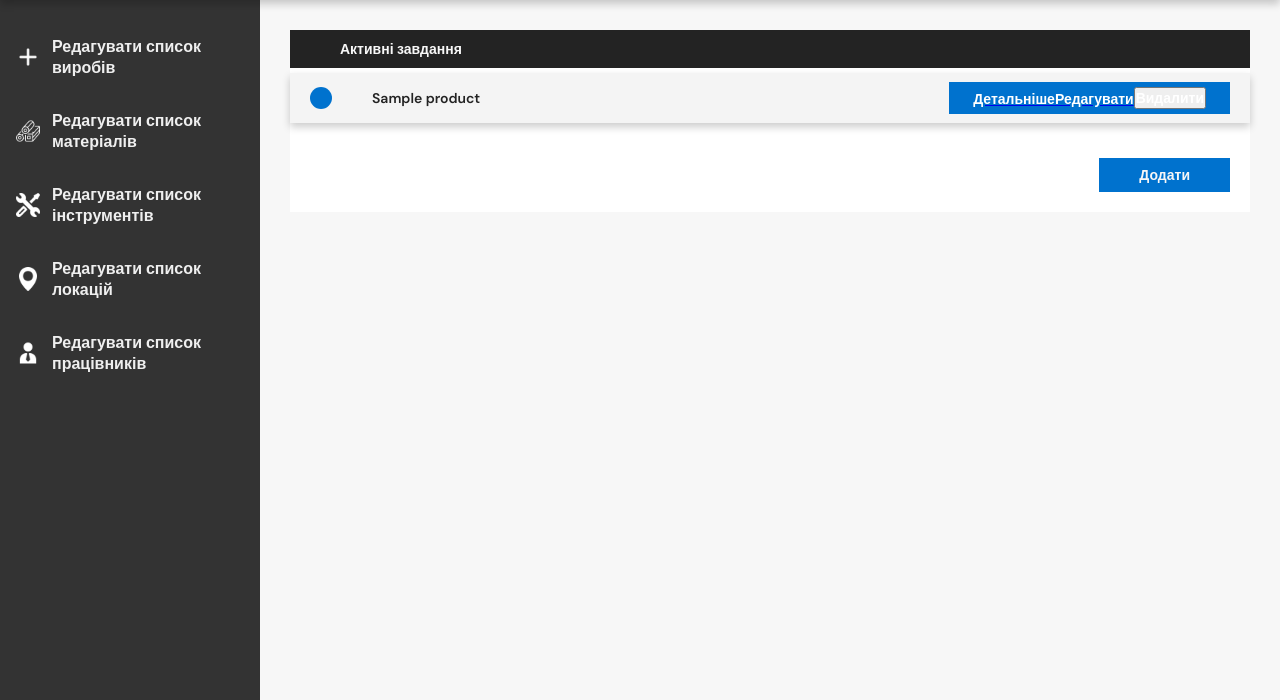
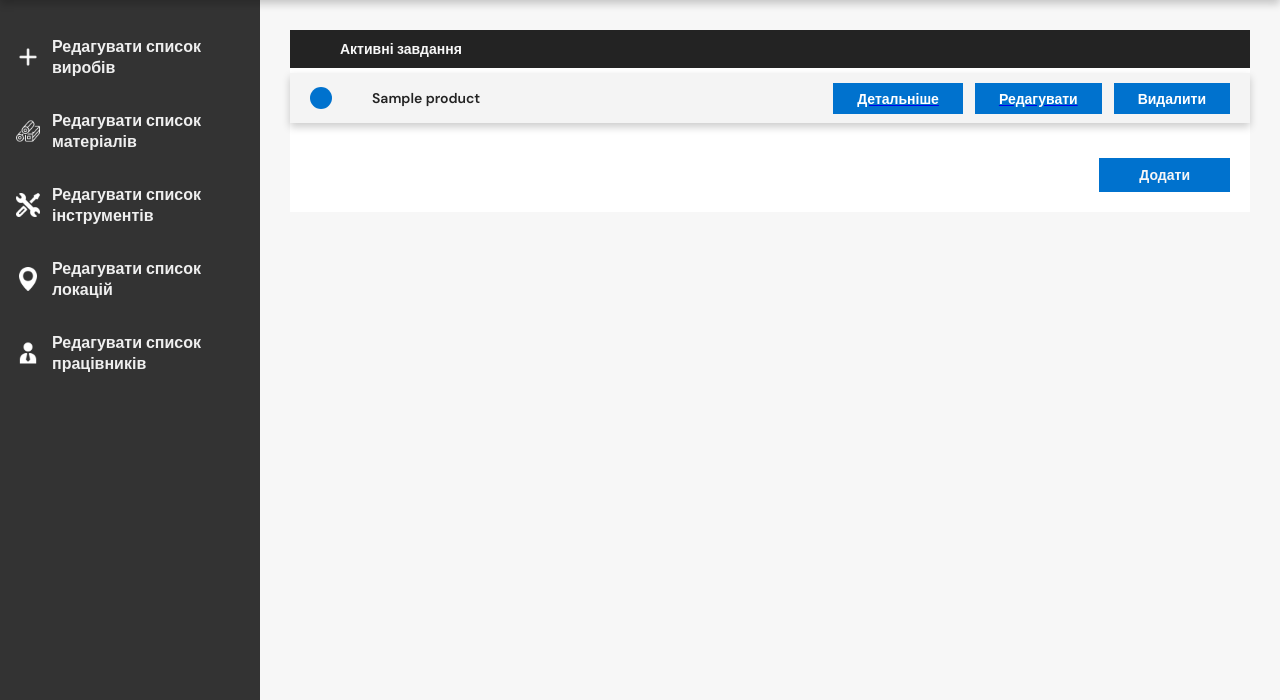
Before and after one commit to VladHume/VirtFact, a Flask app: page /home in a window 1280 px wide. Shown: the part 100-800 px from the top of the page. Run offline with Flask 3, Linux system fonts and the light colour scheme; the visitor is signed in with stand-in values (Sample User, id 1); tables that the repository leaves empty hold one stand-in row (values such as "Sample post").

Commit message:
[FIX] styles

```diff
--- a/static/styles/main_admin_styles.css
+++ b/static/styles/main_admin_styles.css
@@ -262,6 +262,25 @@ body, html {
     border: none;
     cursor: pointer;
     text-decoration: none;
+
+}
+
+.more-info-btns {
+    gap:  12px;
+    margin-left: auto;
+    display: flex;
+    align-items: center;
+    border: none;
+    cursor: pointer;
+    text-decoration: none;
+}
+
+button{
+    border: none;
+    text-decoration: none;
+    background-color: #0072CE;
+    cursor: pointer;
+
 }
 
 .more-info a {
--- a/templates/main_admin.html
+++ b/templates/main_admin.html
@@ -79,17 +79,25 @@
                   <p>{{ td.product_name }}</p>
                 </div>
               </div>
-              <div class="more-info-btn">
+
+                <div class="more-info-btns">
+                    <div class="more-info-btn">
                 <a href="{{ url_for('task_status', admin_task_id=td.task_id, product_id=td.product_id) }}" class="more-info">
                   <span class="more-info-text">Детальніше</span>
                 </a>
+              </div>
+              <div class="more-info-btn">
                 <a href="{{ url_for('add_task', admin_task_id=td.task_id, product_id=td.product_id) }}" class="more-info">
                   <span class="more-info-text">Редагувати</span>
                 </a>
+              </div>
+              <div class="more-info-btn">
                 <form class="more-info" action="{{ url_for('delete_admin_task', task_id=td.task_id) }}" method="post" onsubmit="return confirm('Ви впевнені, що хочете видалити це завдання?')">
                   <button class="more-info-text" type="submit">Видалити</button>
                 </form>
               </div>
+                </div>
+
             </div>
           {% endfor %}
 
```
Also changed, not shown: templates/task_status.html (+7 -3 lines).
